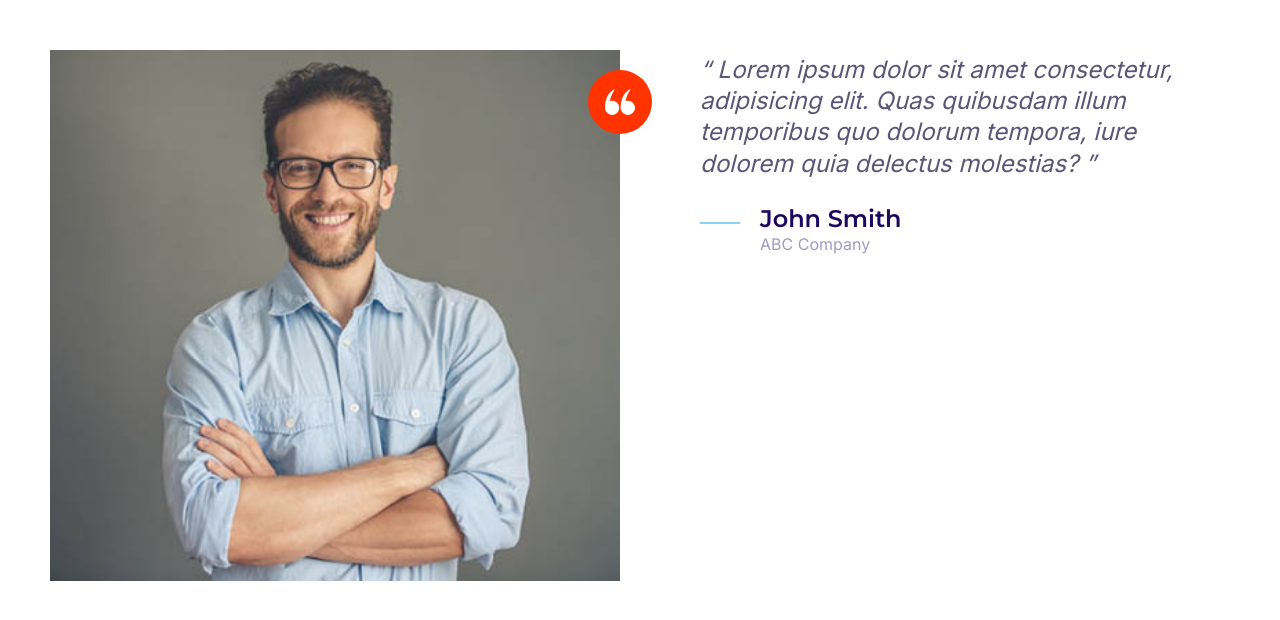
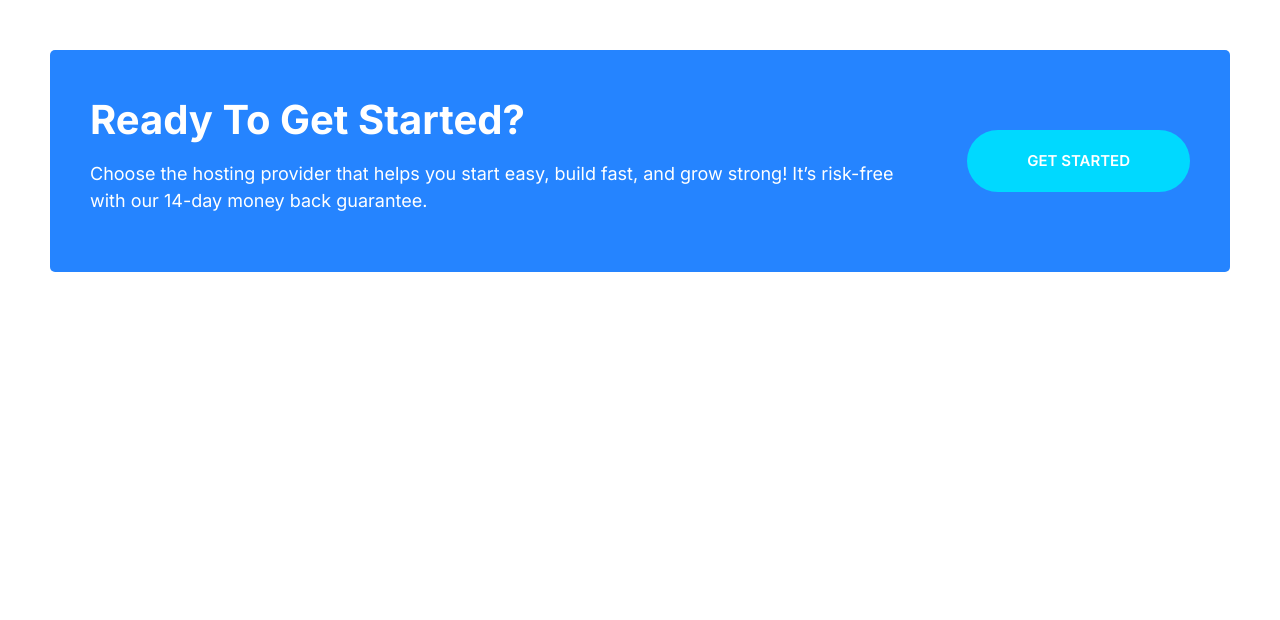
Before and after one commit to amir-es-dev/Moshify, a plain HTML site: page index.html in a window 1280 px wide. Drawn offline with Linux system fonts and the light colour scheme.

Commit message:
Building callout part

```diff
--- a/css/styles.css
+++ b/css/styles.css
@@ -206,6 +206,11 @@ a {
   text-align: center;
   text-transform: uppercase;
   white-space: nowrap;
+}
+
+.btn--stretched {
+  padding-left: 6rem;
+  padding-right: 6rem;
 }
 
 .btn--primary {
@@ -499,3 +504,45 @@ a {
     margin-left: 6rem;
   }
 }
+
+/* Callout */
+
+.callout {
+  padding: 4rem;
+  border-radius: 5px;
+  margin: 5rem;
+}
+
+.callout--primary {
+  background: var(--color-primary);
+  color: #fff;
+}
+
+.callout__content {
+  text-align: center;
+}
+
+.callout__header {
+  margin-top: 0;
+  color: #fff;
+}
+
+.callout .btn {
+  justify-self: center;
+  align-self: center;
+}
+
+@media screen and (min-width: 768px) {
+  .callout__content {
+    text-align: left;
+  }
+
+  .callout .btn {
+    justify-self: start;
+    margin-left: 4rem;
+  }
+
+  .callout .grid--1x2 {
+    grid-template-columns: 1fr auto;
+  }
+}
--- a/index.html
+++ b/index.html
@@ -15,35 +15,18 @@
     <link rel="stylesheet" href="css/styles.css" />
   </head>
   <body>
-    <div class="grid grid--1x2 testimonial">
-      <div class="testimonial__image">
-        <img src="images/testimonial.jpg" alt="A happy, smiling customer" />
-        <span class="icon-container icon-container--accent">
-          <svg class="icon icon--white icon--small">
-            <use xlink:href="images/sprite.svg#quotes"></use>
-          </svg>
-        </span>
+    <div class="callout callout--primary">
+      <div class="grid grid--1x2">
+        <div class="callout__content">
+          <h2 class="callout__header">Ready To Get Started?</h2>
+          <p>
+            Choose the hosting provider that helps you start easy, build fast,
+            and grow strong! It’s risk-free with our 14-day money back
+            guarantee.
+          </p>
+        </div>
+        <a href="#" class="btn btn--secondary btn--stretched">get Started</a>
       </div>
-      <blockquote class="quote">
-        <p class="quote__text">
-          Lorem ipsum dolor sit amet consectetur, adipisicing elit. Quas
-          quibusdam illum temporibus quo dolorum tempora, iure dolorem quia
-          delectus molestias?
-        </p>
-        <footer>
-          <div class="media">
-            <div class="media__image">
-              <svg class="icon icon--primary quote__line">
-                <use xlink:href="images/sprite.svg#line"></use>
-              </svg>
-            </div>
-            <div class="media__body">
-              <h3 class="media__name quote__author">John Smith</h3>
-              <p class="quote__organization">ABC Company</p>
-            </div>
-          </div>
-        </footer>
-      </blockquote>
     </div>
   </body>
 </html>
```
Also changed, not shown: components/callout.html (added, +12 -0 lines).
